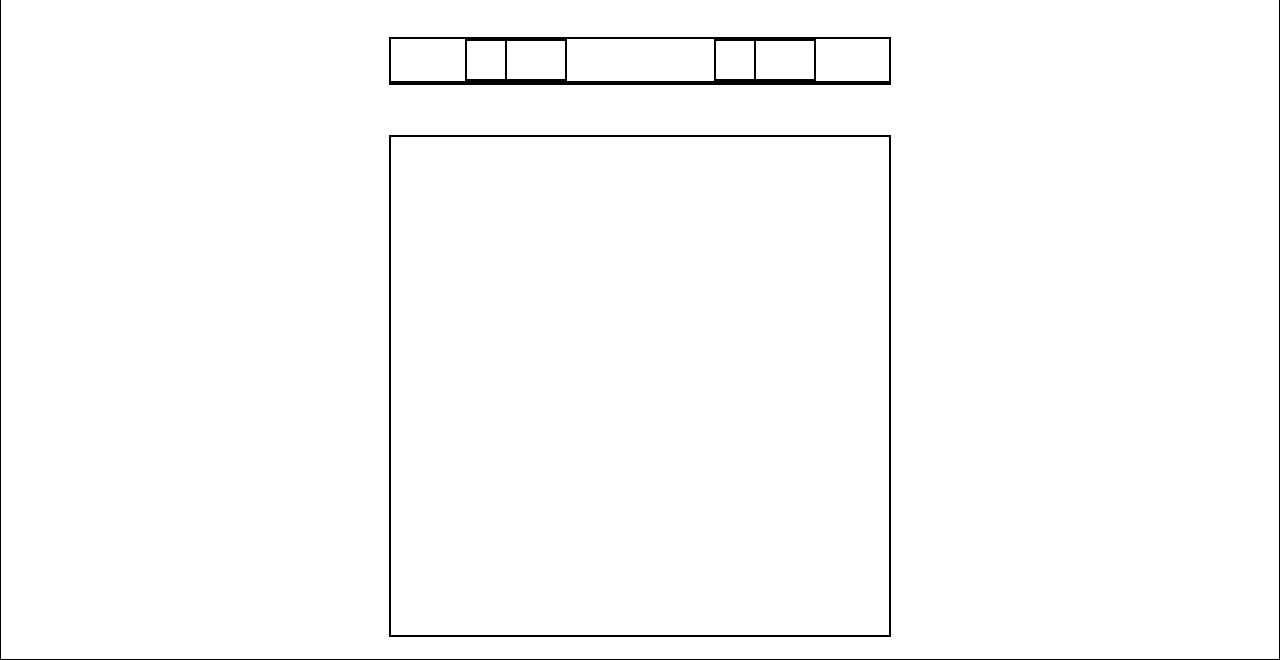
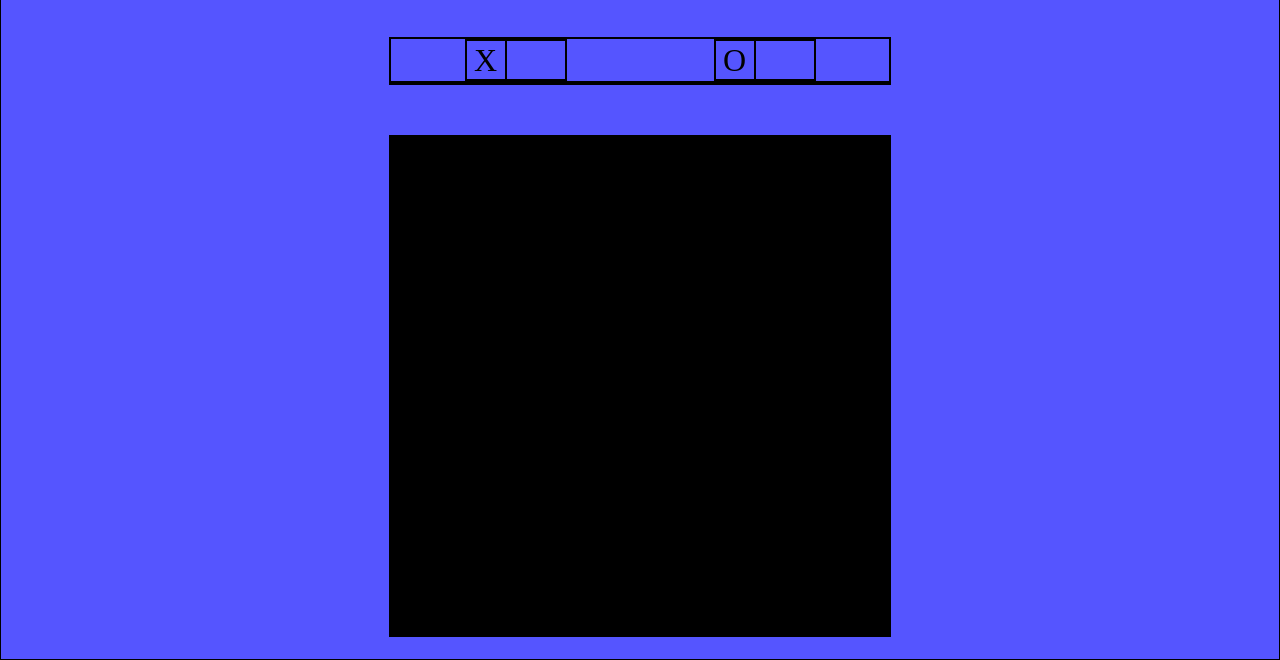
Before and after one commit to ZuluNovember/tic-tac-toe, a plain HTML site: page index.html in a window 1280 px wide. Shown: the part 140-800 px from the top of the page. Drawn offline with Linux system fonts and the light colour scheme.

Commit message:
Simple css html mockup

```diff
--- a/index.html
+++ b/index.html
@@ -6,6 +6,7 @@
     <meta http-equiv="X-UA-Compatible" content="IE=edge">
     <meta name="viewport" content="width=device-width, initial-scale=1.0">
     <link rel="stylesheet" href="styles/style.css">
+    <script src="scripts/script.js" defer></script>
     <title>Tic Tac Toe</title>
 </head>
 
@@ -17,11 +18,11 @@
         <div class="game-controls">
             <div class="controls-score">
                 <div class="score-x">
-                    <div class="x"></div>
+                    <div class="x"><span>X</span></div>
                     <div class="x-score"></div>
                 </div>
                 <div class="score-o">
-                    <div class="o"></div>
+                    <div class="o"><span>O</span></div>
                     <div class="o-score"></div>
                 </div>
             </div>
--- a/styles/style.css
+++ b/styles/style.css
@@ -21,6 +21,7 @@ div{
     display: flex;
     flex-direction: column;
     align-items: center;
+    background: #0000ffaa
 }
 
 .main >*{
@@ -43,6 +44,9 @@ div{
 .x, .o{
     width:40px;
     height: 40px;
+    display: grid;
+    place-items: center;
+    font-size: 2rem;
 }
 
 .x-score, .o-score{
@@ -53,6 +57,19 @@ div{
 .game-container{
     width: 500px;
     height: 500px;
+    display: grid;
+    grid-template-columns: repeat(3, 1fr);
+    grid-template-rows: repeat(3,1fr);
+    gap: 5px;
+    background-color: black;
+}
+
+.square{
+    background-color: white;
+    border-radius: 5px;
+    display: grid;
+    place-items: center;
+    font-size: 4rem;
 }
 
 @media (max-width: 550px){
```
